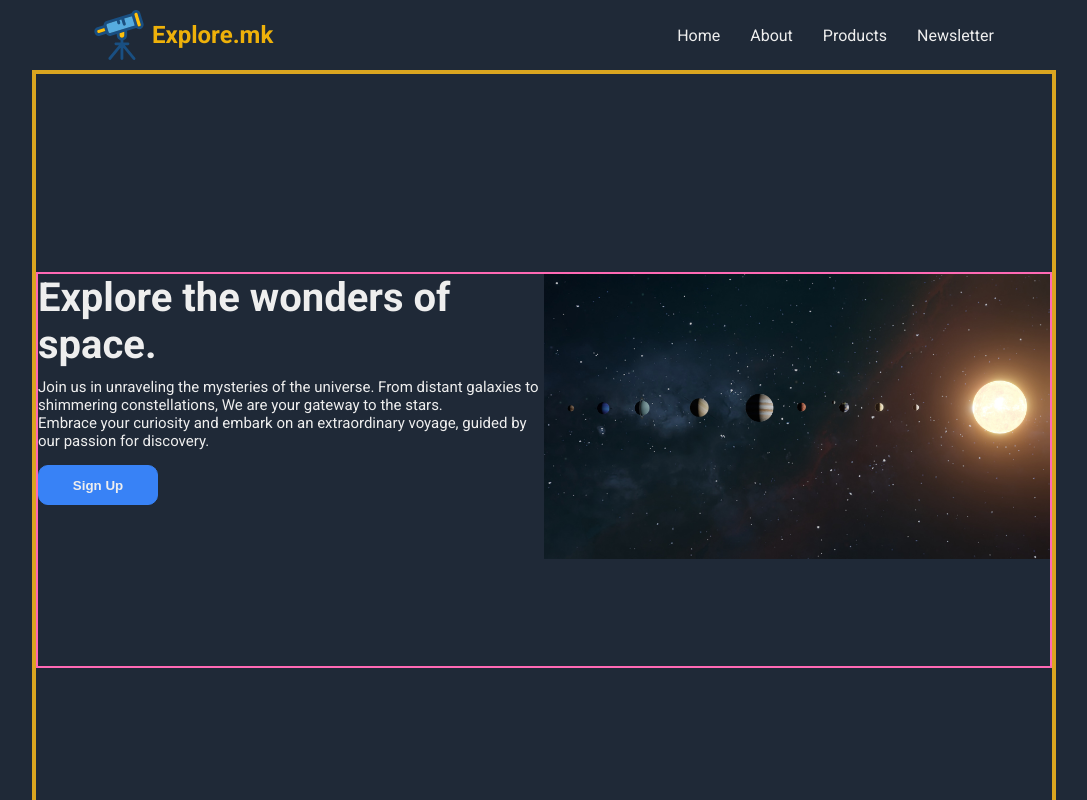
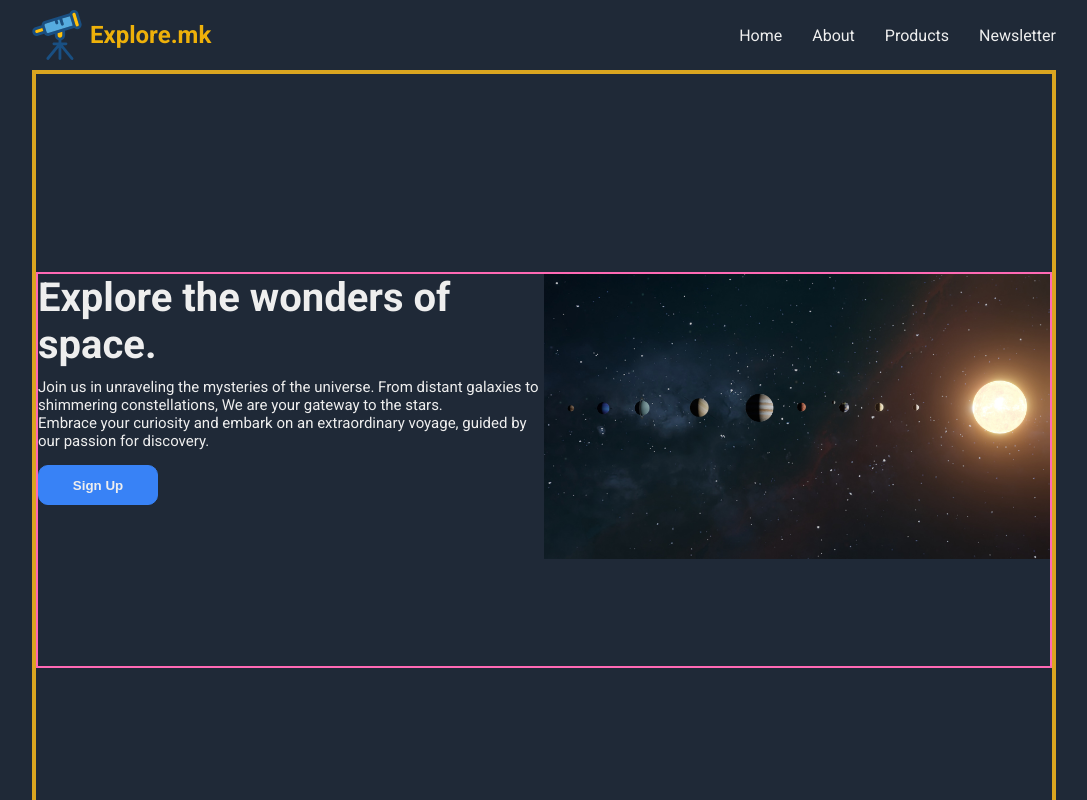
Before and after one commit to muktarkabir/landing_page, a plain HTML site: page index.html in a window 1280 px wide. Shown: the top 800 px of the page, without its empty margins (96-1183 px from the left). Drawn offline with Linux system fonts and the light colour scheme.

Commit message:
Add some styles

```diff
--- a/style.css
+++ b/style.css
@@ -30,11 +30,12 @@ img {
 	background-color: #1f2937;
 	justify-content: space-around;
 	padding: 10px 0;
+	width: 100%;
 }
 .header {
 	display: flex;
 	justify-content: space-between;
-	width: 900px;
+	width: 80%;
 	align-items: center;
 }
 .logo {
```
